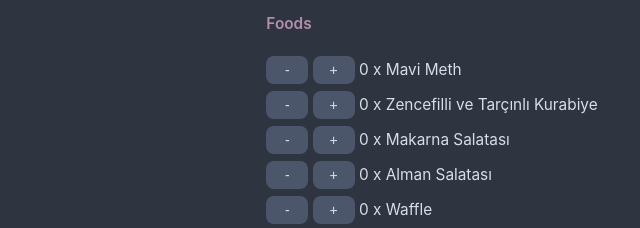
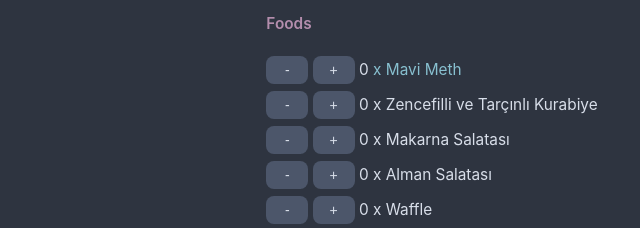
Before and after one commit to mkutay/kermis-logger, a website: page index.html in a window 1280 px wide. Shown: the part 319-547 px from the top of the page, 208-848 px from the left. Drawn offline with Linux system fonts and the light colour scheme; a web font is replaced by a local one.

Commit message:
Update index.html

```diff
--- a/index.html
+++ b/index.html
@@ -52,7 +52,7 @@
         <input type=button class="item-button" value="-" name="sold-item" id="mavi meth" onclick="buttonDec('mavi meth')"/>
         <input type=button class="item-button" value="+" name="sold-item" id="mavi meth" onclick="buttonInc('mavi meth')"/>
         <span id="mavi meth num"></span>
-        <span>x Mavi Meth</span>
+        <span style="color: #88c0d0">x Mavi Meth</span>
       </div>
       <div>
         <input type=button class="item-button" value="-" name="sold-item" id="zencefil kurabiye" onclick="buttonDec('zencefil kurabiye')"/>
```
